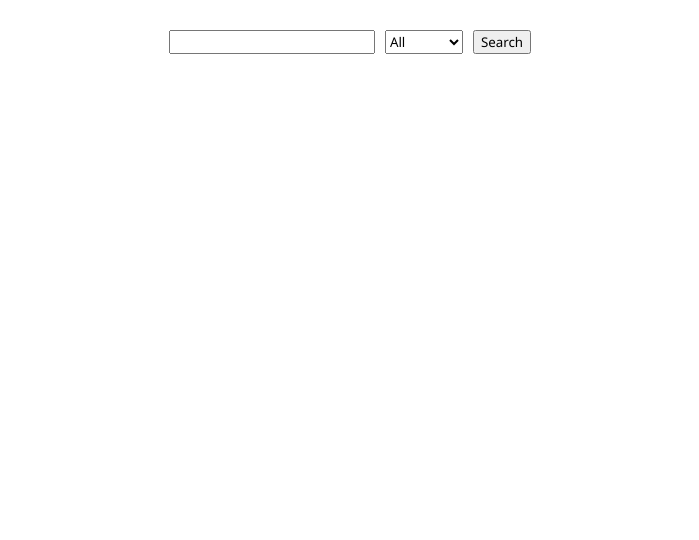
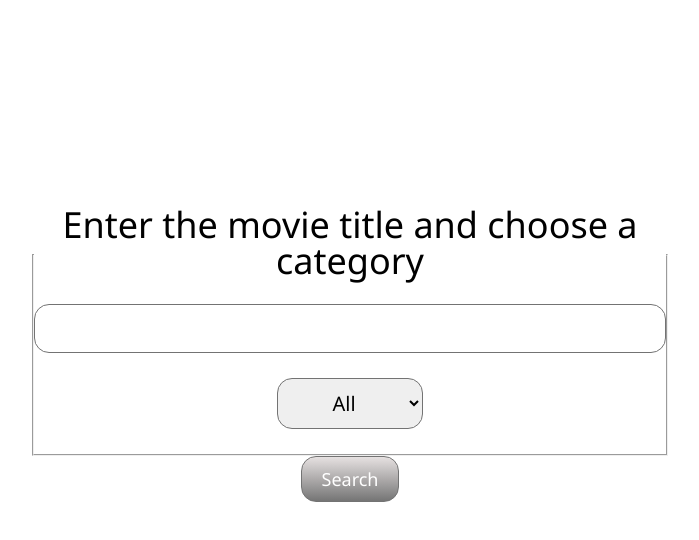
Before and after one commit to dmitriy1179/AJAX-films, a plain HTML site: page index.html in a window 1280 px wide. Shown: the whole page, without its empty margins (290-989 px from the left). Drawn offline with Linux system fonts and the light colour scheme.

Commit message:
add all styles

```diff
--- a/index.html
+++ b/index.html
@@ -11,6 +11,8 @@
 
 <body>
   <form id="form" action="">
+    <fieldset>
+      <legend>Enter the movie title and choose a category</legend>
       <input name="query" type="text">
       <select name="category">
         <option value="" selected>All</option>
@@ -18,6 +20,7 @@
         <option value="series">series</option>
         <option value="episode">episodes</option>
       </select>
+    </fieldset>
     <button id="searchBtn">Search</button>
   </form>
   <ul id="list">
--- a/script.js
+++ b/script.js
@@ -68,7 +68,7 @@ function showFilm(film) {
   const img = list.querySelector(`[data-id=${film.imdbID}] img`);
 
   filmDetailsContainer.replaceChildren(closeDetails);
-  filmDetailsContainer.insertAdjacentHTML("beforeend",`
+  filmDetailsContainer.insertAdjacentHTML("beforeend", `
     <div>
       <h2 class="detailsTitle">${film.Title}</h2>
       <h3 class="detailsName">Actors</h3>
@@ -109,6 +109,13 @@ function showFilms(films, newQuery = false) {
           <p class="movieYear">${film.Year}</p>
         </li>`;
     })
+    if (page == 1) {
+      list.scrollIntoView(
+        {
+          behavior: "smooth",
+        }
+      )
+    }
   } else if (newQuery) {
     list.innerHTML = "No films found"
   }
--- a/style.css
+++ b/style.css
@@ -2,7 +2,10 @@ body {
   padding-block: 30px;
   margin: 0;
   box-sizing: border-box;
-  font-family: 'Segoe UI', Tahoma, Geneva, Verdana, sans-serif
+  font-family: 'Segoe UI', Tahoma, Geneva, Verdana, sans-serif;
+  display: flex;
+  flex-direction: column;
+  min-height: 100vh;
 }
 
 h2,
@@ -20,9 +23,37 @@ option {
 }
 
 #form {
-  display: flex;
-  justify-content: center;
-  gap: 10px;
+  width: 50%;
+  margin: auto;
+
+  fieldset {
+    padding: 0;
+  }
+
+  legend {
+    text-align: center;
+    font-size: 36px;
+    line-height: 100%;
+    padding-bottom: 25px;
+  }
+
+  input {
+    width: calc(100% - 42px);
+    font-size: 20px;
+    border-radius: 15px;
+    border: 1px solid #737373;
+    padding: 10px 20px;
+  }
+
+  select {
+    display: block;
+    margin: 25px auto;
+    font-size: 20px;
+    border-radius: 15px;
+    border: 1px solid #737373;
+    padding: 10px 20px;
+    text-align: center;
+  }
 }
 
 #list {
@@ -78,7 +109,8 @@ option {
   }
 }
 
-#moreBtn {
+#moreBtn,
+button {
   margin: 0 auto;
   font-size: 18px;
   border-radius: 15px;
@@ -114,13 +146,14 @@ option {
     align-items: center;
 
     div {
-      padding-left: 17px;
+      padding: 17px;
       align-self: self-start;
+      flex-grow: 1;
     }
 
     .detailsTitle {
       font-size: 34px;
-      padding-top: 15px;
+      padding-top: 10px;
       text-align: center;
     }
 
```
Lines whose indentation alone changed are shown as unchanged.
